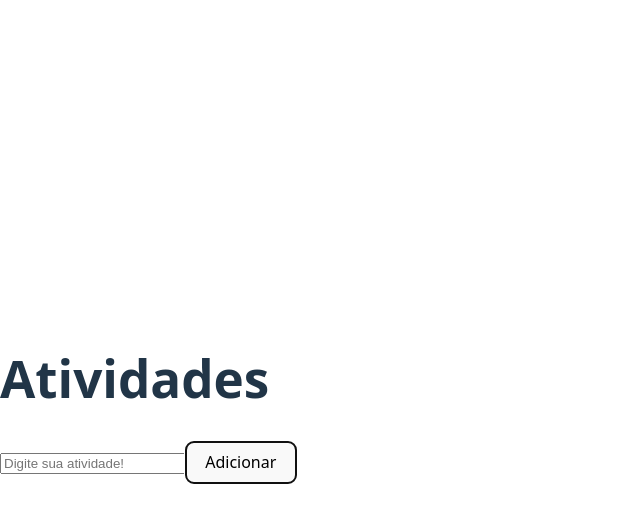
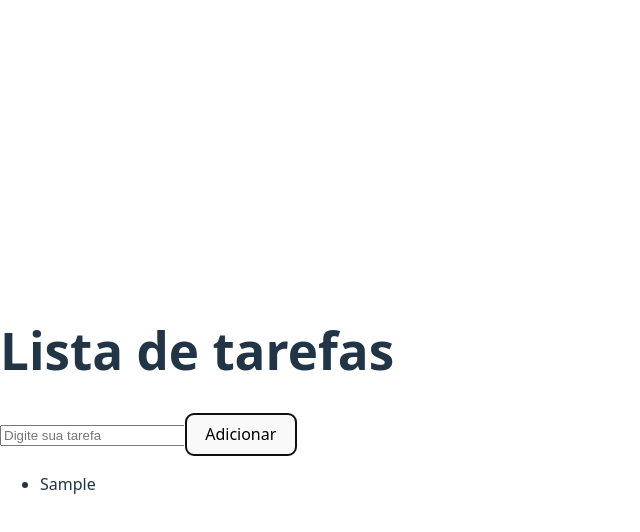
Before and after one commit to lucasriandev/Projects-React, a React (Vite) app in the folder meu-primeiro-projeto-react/: page / in a window 1280 px wide. Both pictures are taken after typing "Sample" into the empty fields and a click on the button "Adicionar". Shown: the top 532 px of the page, without its empty margins (0-640 px from the left). Built offline with nearby package versions, Linux system fonts and the light colour scheme.

Commit message:
aprendendo

```diff
--- a/meu-primeiro-projeto-react/src/teste.jsx
+++ b/meu-primeiro-projeto-react/src/teste.jsx
@@ -1,44 +1,51 @@
 import { useState, useEffect } from "react";
 
-function AtividadesDeAmanha() {
+function Afazeres() {
   const [atividade, setAtividade] = useState([]);
   const [novaAtividade, setNovaAtividade] = useState("");
+  //atividade → lista de tarefas
+  //setAtividade → atualiza a lista
+  //novaAtividade → o que está sendo digitado
+  //setNovaAtividade → atualiza o input
 
   useEffect(() => {
-    const atividadeStorage =
-      JSON.parse(localStorage.getItem("Atividades")) || [];
-    setAtividade(atividadeStorage);
+    const chave = JSON.parse(localStorage.getItem("Att")) || [];
+    setAtividade[chave];
   }, []);
 
   useEffect(() => {
-    localStorage.setItem("Atividades", JSON.stringify(atividade));
+    localStorage.setItem("Att", JSON.stringify(atividade));
   }, [atividade]);
 
-  function capturarEventos(event) {
+  function input(event) {
     setNovaAtividade(event.target.value);
   }
 
-  function AddAtividade() {
+  function adicionar() {
     if (novaAtividade !== "") {
-      setAtividade([...atividade, novaAtividade]);
+      setAtividade([...atividade, novaAtividade]); //pega lista antiga e adiciona o novo item
       setNovaAtividade("");
     }
   }
 
   return (
     <div>
-      <h1>Atividades</h1>
-
+      <h1>Lista de tarefas</h1>
       <input
         type="text"
-        placeholder="Digite sua atividade!"
         value={novaAtividade}
-        onChange={capturarEventos}
+        onChange={input}
+        placeholder="Digite sua tarefa"
       />
+      <button onClick={adicionar}>Adicionar</button>
 
-      <button onClick={AddAtividade}>Adicionar</button>
+      <ul>
+        {atividade.map((tarefa, index) => (
+          <li key={index}>{atividade}</li>
+        ))}
+      </ul>
     </div>
   );
 }
 
-export default AtividadesDeAmanha;
+export default Afazeres;
```
